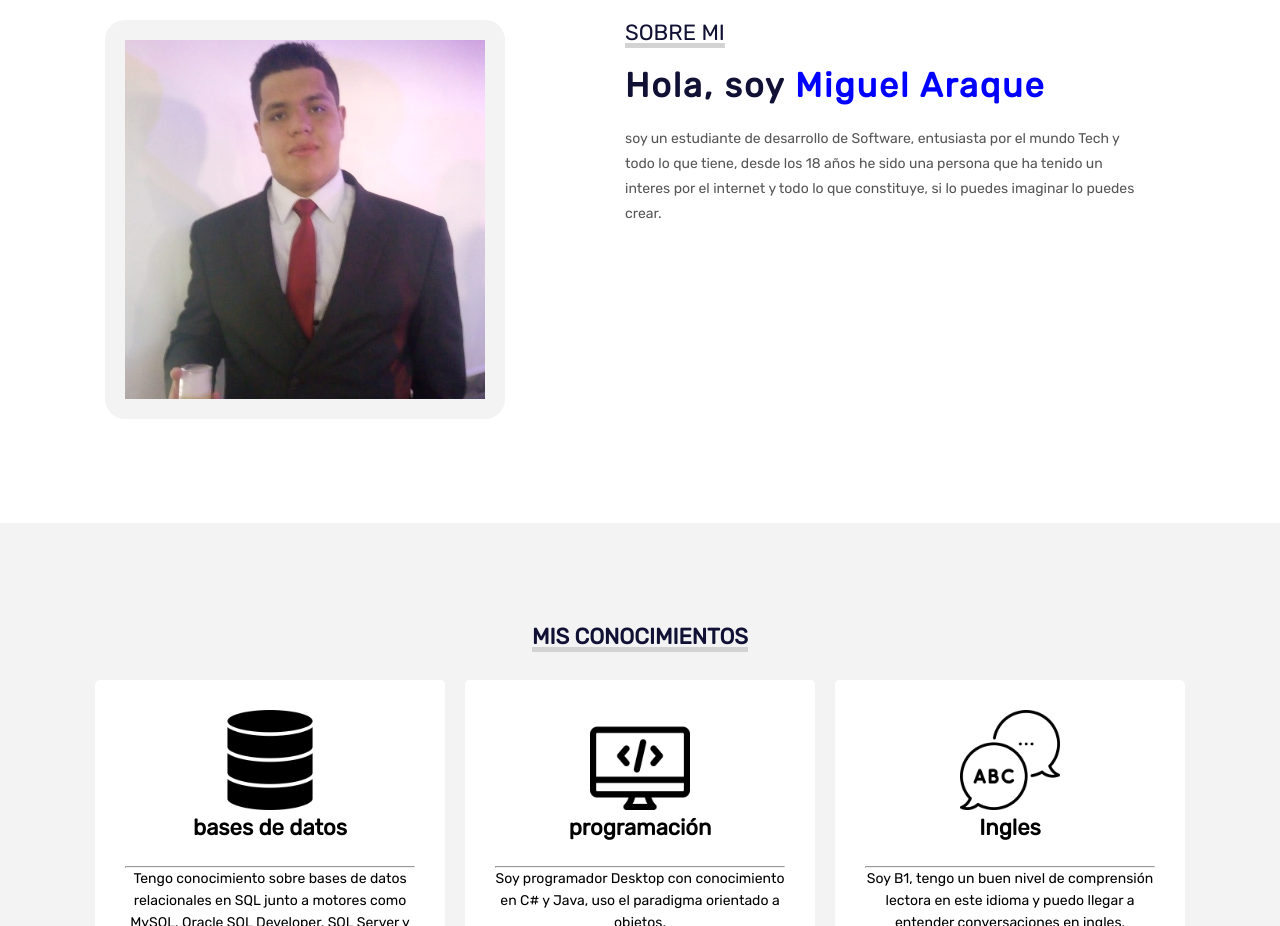
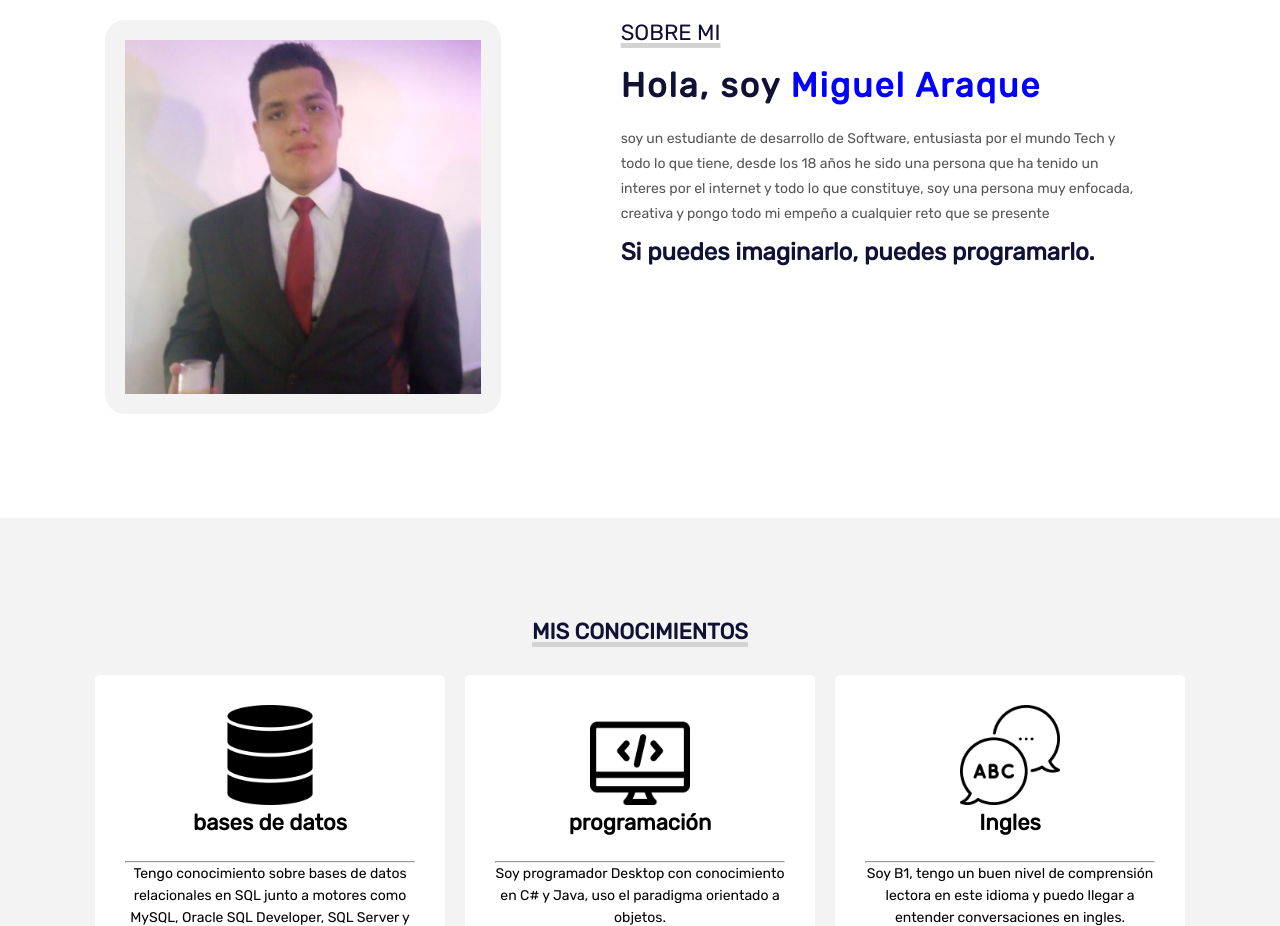
Before and after one commit to MiguelAraque/MiPortafolio, a plain HTML site: page index.html in a window 1280 px wide. Shown: the part 880-1806 px from the top of the page. Drawn offline with Linux system fonts and the light colour scheme.

Commit message:
Update index.html

```diff
--- a/index.html
+++ b/index.html
@@ -45,8 +45,10 @@
             <p>
                 soy un estudiante de desarrollo de Software, entusiasta por
                 el mundo Tech y todo lo que tiene, desde los 18 años he sido una persona que ha tenido un interes por el internet y todo lo que
-                constituye, si lo puedes imaginar lo puedes crear.
+                constituye, soy una persona muy enfocada, creativa y pongo todo mi empeño a cualquier reto que se presente
+
             </p>
+            <h2>Si puedes imaginarlo, puedes programarlo.</span>
         </div>
     </section>
     <!--Seccion conocimientos-->
```
